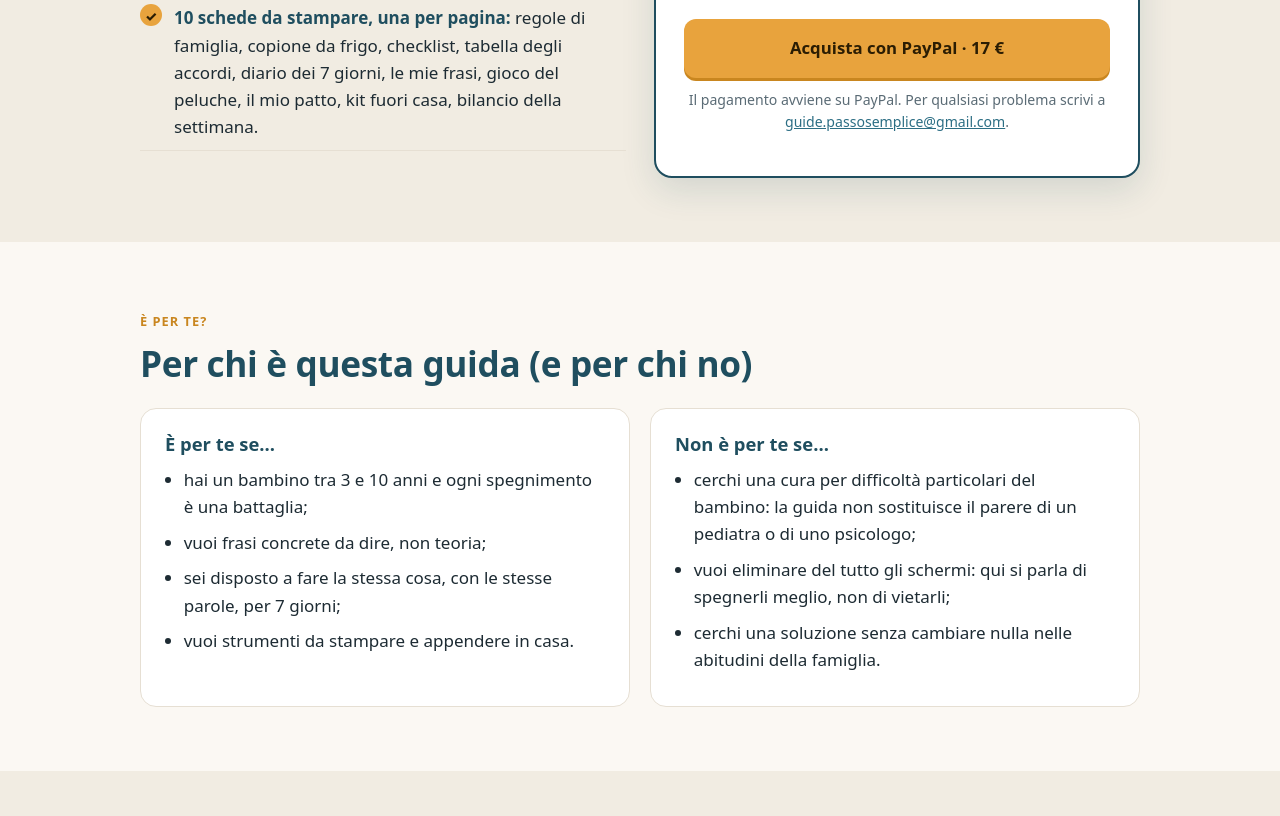
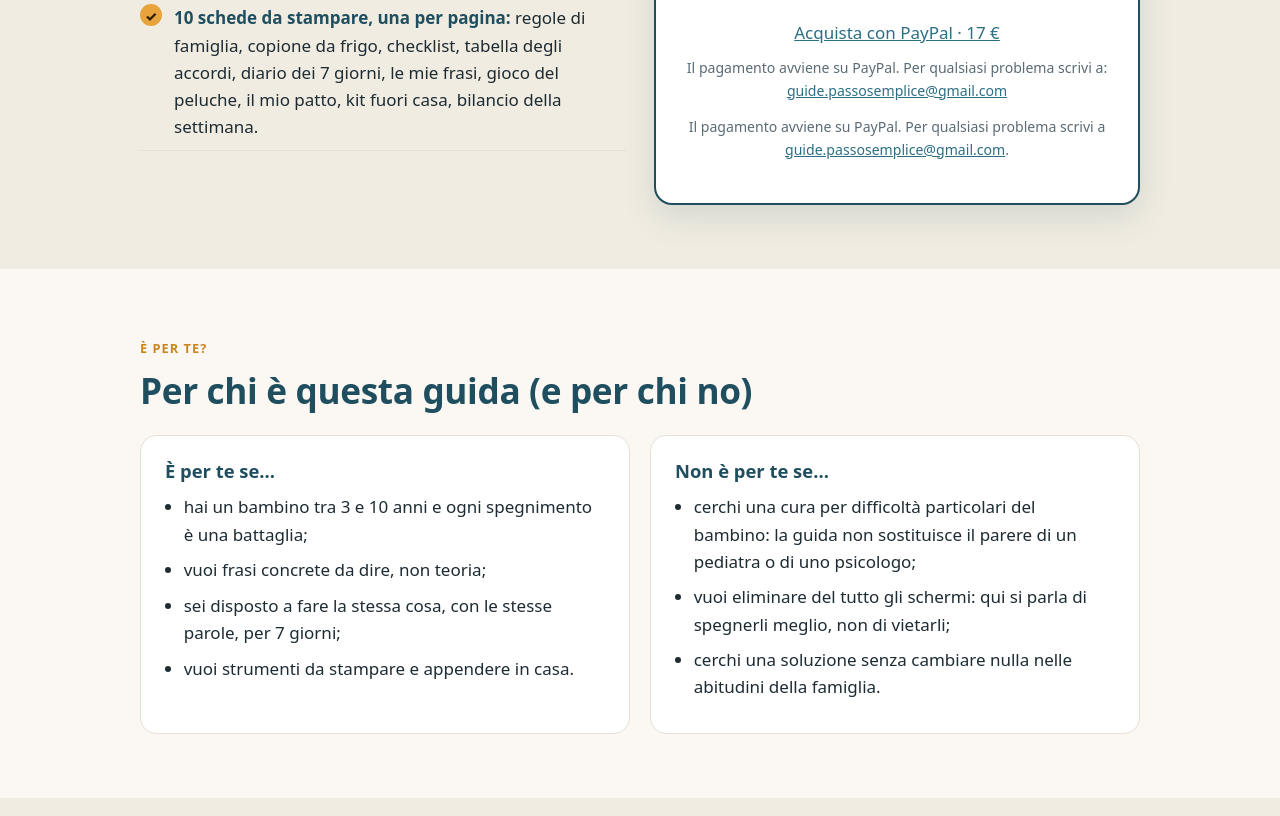
Before and after one commit to guidepassosemplice-dot/passosemplice-sito, a plain HTML site: page index.html in a window 1280 px wide. Shown: the part 3624-4440 px from the top of the page. Drawn offline with Linux system fonts and the light colour scheme.

Commit message:
Update index.html

```diff
--- a/index.html
+++ b/index.html
@@ -279,7 +279,7 @@ footer p{margin:.3em 0}
           <li>Versioni per 3–6 e 6–10 anni</li>
           <li>Accesso subito dopo il pagamento</li>
         </ul>
-        <a class="btn block" href="#acquista" data-buy>Acquista con PayPal · 17 €</a>
+        <a class="blocco-pulsante" href="https://www.paypal.me/janclaude91/17" data-acquista>Acquista con PayPal · 17 €</a><p class="micro">Il pagamento avviene su PayPal. Per qualsiasi problema scrivi a: <a href="mailto:guide.passosemplice@gmail.com">guide.passosemplice@gmail.com</a></p>
         <p class="micro">Il pagamento avviene su PayPal. Per qualsiasi problema scrivi a <a href="mailto:guide.passosemplice@gmail.com">guide.passosemplice@gmail.com</a>.</p>
       </div>
     </div>
```
